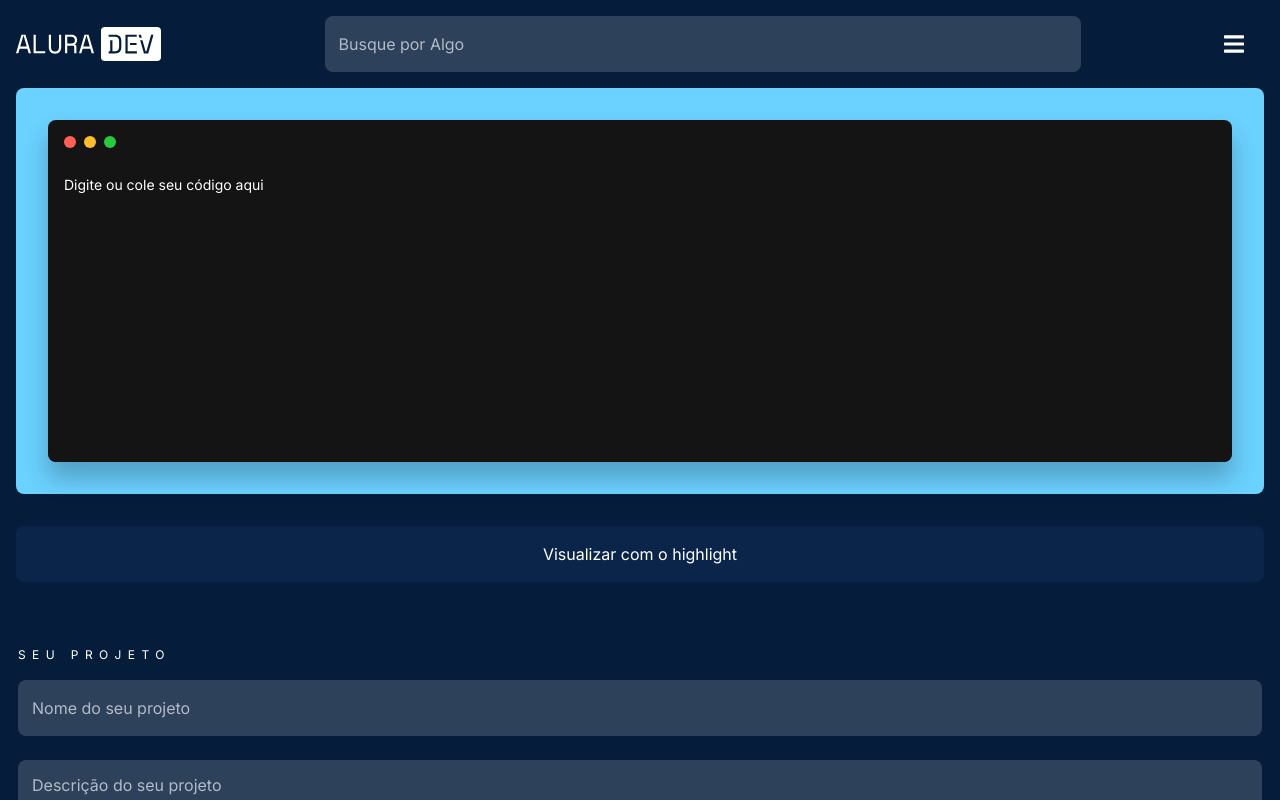
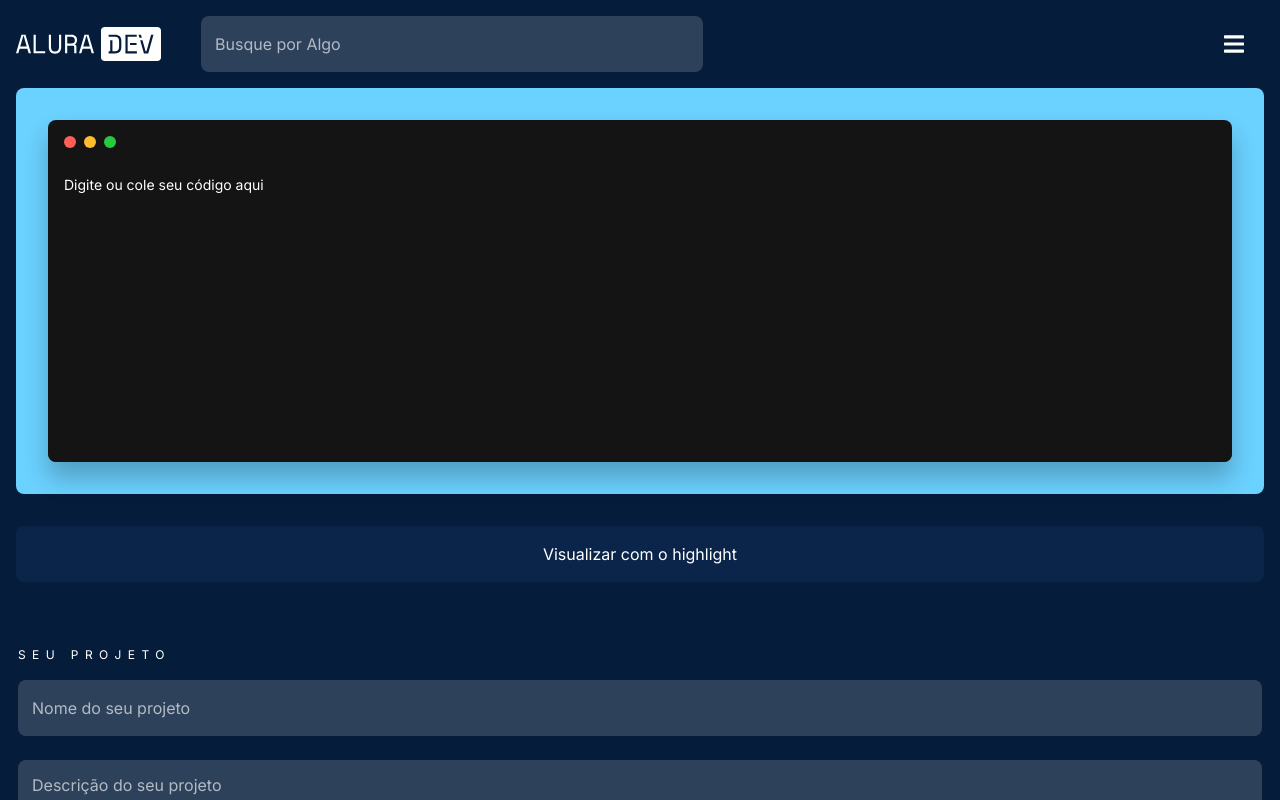
Before and after one commit to bernardoblasquez/AluraChallenges--Front-End, a React (Create React App) app in the folder alura-dev/: page / in a window 1280 px wide. Shown: the top 800 px of the page. Built offline with nearby package versions, Linux system fonts and the light colour scheme.

Commit message:
refactor (Header): separação do código e estilo de busca em outro componente - HeaderSearch

```diff
--- a/alura-dev/src/Components/Header/Header.jsx
+++ b/alura-dev/src/Components/Header/Header.jsx
@@ -1,58 +1,20 @@
 //import styles from './Header.module.scss';
-
-import { useState } from 'react'
 import MenuDropdown from '../Menu/MenuDropdown'
+import HeaderSearch from './HeaderSearch';
 import './Header.scss';
 import logo from '../../Images/Logo.svg'
-import searchIcon from '../../Images/search-icon.svg'
 import avatarIcon from '../../Images/Avatar.png'
 
 const Header = () => {
 
-    const inputSearchText = 'Busque por Algo';
-    const [inputSearchSate, setInputSearchSate] = useState(inputSearchText)
-    const [inputSearchFocusSate, setInputSearchFocusSate] = useState(false)
-
-    const inputSearchChangeHandler = (event) => {
-        setInputSearchSate(event.target.value)
-        console.log(inputSearchSate)
-    }
-
-    const inputSearchFocusHandler = () => {
-        if (inputSearchFocusSate === false){
-            setInputSearchSate('');
-            setInputSearchFocusSate(true);
-        }
-    }
-
-    const inputSearchBlurHandler = () => {
-        if (inputSearchSate === ''){
-            setInputSearchSate(inputSearchText);
-            setInputSearchFocusSate(false);
-        }
-    }
-
     return(
         <header className='header-app'>
+
             <div className="header-logo">
                 <img src={logo} alt="Logo da Alura Dev" />
             </div>
 
-
-            <form action="" className="header-form" >
-                <input type="text"
-                    className="header-form__search-input"
-                    value={inputSearchSate}
-                    onChange={inputSearchChangeHandler}
-                    onFocus={inputSearchFocusHandler}
-                    onBlur={inputSearchBlurHandler}
-                />
-
-                <img src={searchIcon}
-                    className="header-form__search-icon"
-                    alt=""
-                />
-            </form>
+            <HeaderSearch defaultTxt='Busque por Algo'/>
 
             <MenuDropdown />
 
--- a/alura-dev/src/Components/Header/Header.scss
+++ b/alura-dev/src/Components/Header/Header.scss
@@ -5,6 +5,7 @@
 
 .header-app{
     display: flex;
+    position: relative;
     justify-content: flex-start;
     flex-flow: row;
     align-items: center;
@@ -17,74 +18,32 @@
 
 .header-logo{
    // background-color: aqua;
+    position: absolute;
+    top: 27px;
+    left: 16px;
     display: flex;
+    z-index: 1;
     justify-content: flex-start;
     flex-flow: row;
     align-items: center;
     padding: 0 40px 0 0;
 
+    img{
+        z-index: 1;
+    }
+
+    @media (min-width: 768px){
+        position: relative;
+        top: 0;
+        left: 0;
+    }
+
     @media (min-width: 1440px){
+
         display: flex;
         width: 25%;
         padding: 1rem;
         margin-left: 0;
-    }
-}
-
-
-
-.header-form{
-    display: flex;
-    align-items: center;
-    height: 56px;
-    margin-left: auto;
-
-    @media (min-width: 768px){
-        width: 100%;
-        margin-left: 0;
-    }
-
-    @media (min-width: 1440px){
-        display: block;
-        width: 50%;
-        padding: 0 1rem;
-        margin-left: 0;
-    }
-
-}
-
-.header-form{
-    &__search-input{
-        background: rgba(255, 255, 255, 0.16);
-        border-radius: 8px;
-        height: 56px;
-        border: none;
-        outline: none;
-        color: rgba(255, 255, 255, 0.64);
-        padding: 1rem  0.875rem;
-        width: 100%;
-        max-width: 756px;
-        display: none;
-
-        @media (min-width: 768px){
-            display: flex;
-            margin: auto;
-            width: 100%;
-        }
-
-        @media (min-width: 1440px){
-            margin-left: 0;
-        }
-    }
-
-    &__search-icon{
-        @extend %icon-size;
-
-        @media (min-width: 768px){
-            display: none;
-            width: 100%;
-        }
-
     }
 }
 
--- /dev/null
+++ b/alura-dev/src/Components/Header/HeaderSearch.scss
@@ -0,0 +1,78 @@
+%icon-size{
+    width: 48px;
+    height: 48px;
+}
+
+
+.header-search{
+    display: flex;
+    align-items: center;
+    height: 56px;
+    margin-left: auto;
+    width: 100%;
+
+    @media (min-width: 768px){
+        width: 100%;
+        margin-left: 0;
+    }
+
+    @media (min-width: 1440px){
+        display: block;
+        width: 50%;
+        padding: 0 1rem;
+        margin-left: 0;
+    }
+
+}
+
+.header-search{
+    &__input{
+        position: relative;
+        z-index: 10;
+        background-color: #2d415b;
+        border-radius: 8px;
+        height: 56px;
+        border: none;
+        outline: none;
+        color: rgba(255, 255, 255, 0.64);
+        padding: 1rem  0.875rem;
+        width: 100%;
+        max-width: 756px;
+        display: none;
+
+        @media (min-width: 768px){
+            display: flex;
+            margin: auto;
+            width: 100%;
+        }
+
+        @media (min-width: 1440px){
+            margin-left: 0;
+        }
+    }
+
+    &__icon{
+        @extend %icon-size;
+
+        @media (min-width: 768px){
+            display: none;
+            width: 100%;
+        }
+
+    }
+
+    &__button{
+        display: flex;
+        background-color: rgba(0, 0, 0, 0);
+        border: 0 ;
+        outline: none;
+        font-size: 0;
+        height: 48px;
+        align-items: center;
+        margin-left: auto;
+    }
+}
+
+.active{
+    display: flex;
+}
```
